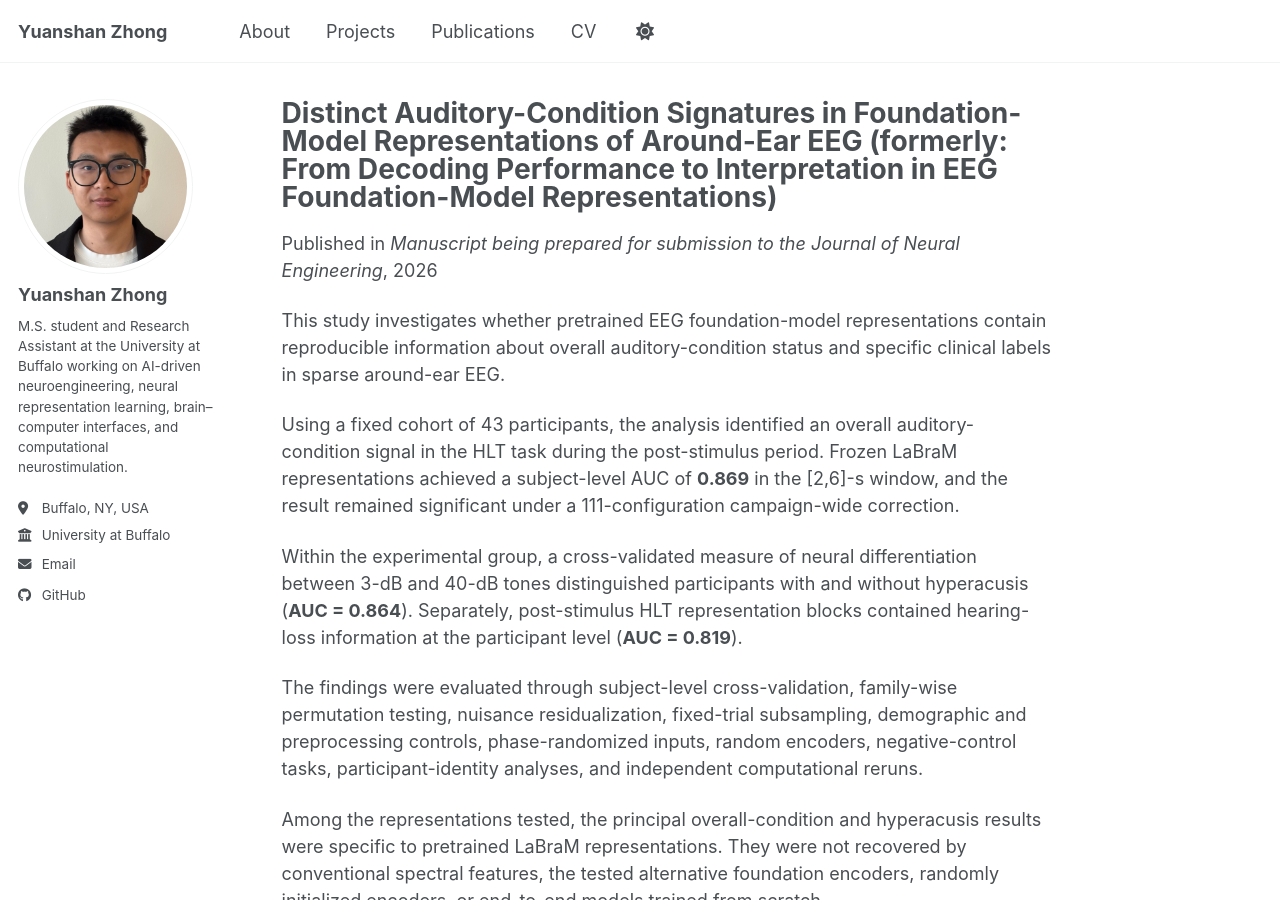
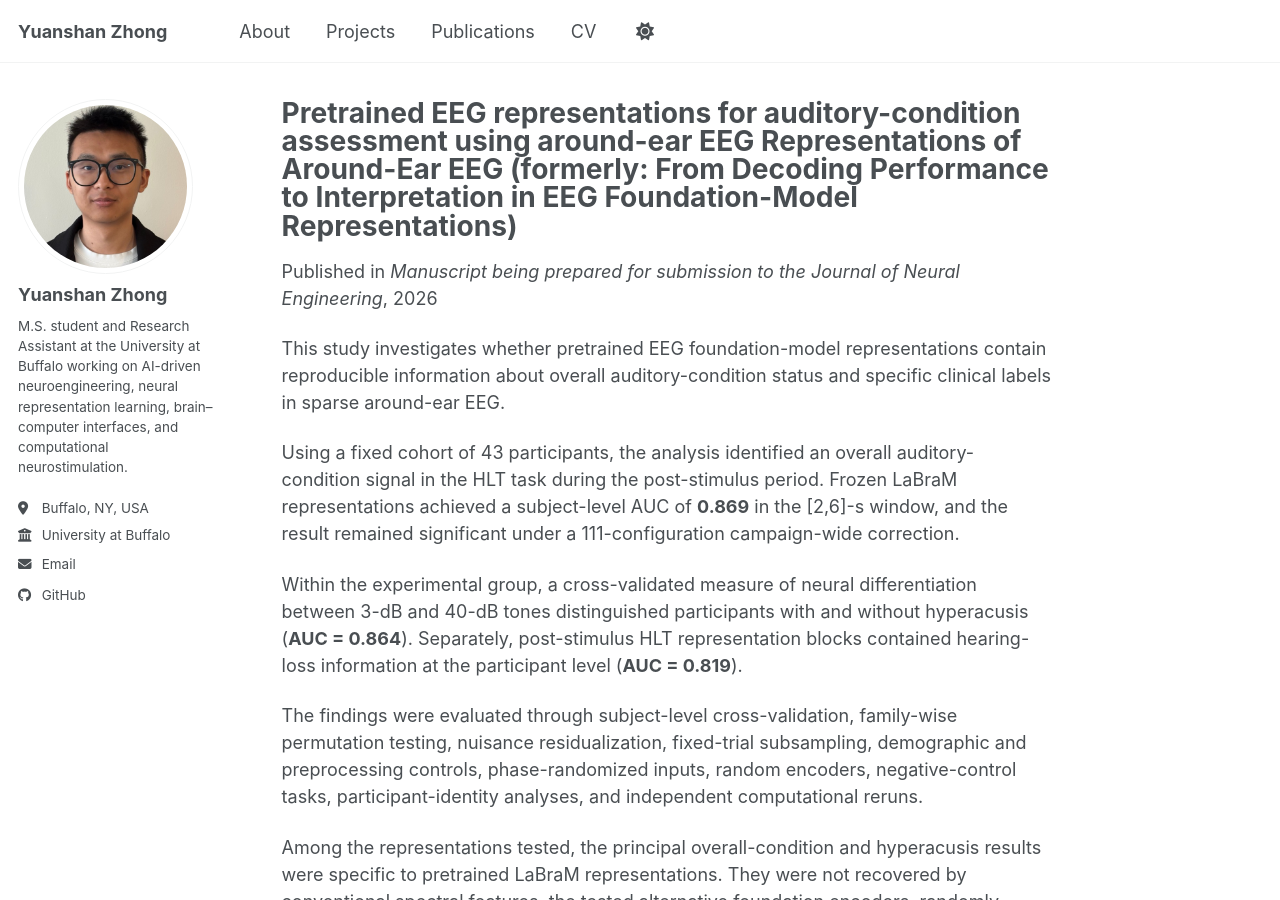
Before and after one commit to Yzhong9527/Yzhong9527.github.io, a Jekyll site: the page built from _publications/2026-09-01-eeg-foundation-model.md, in a window 1280 px wide and 900 px high. Built offline with Jekyll 4.4.1, drawn with Linux system fonts in a browser that asks for light colours; a script bundle is joined from its source files by our own code; library files that are not in the unit come from our copies.

Commit message:
Update title for EEG foundation model publication

```diff
--- a/_publications/2026-09-01-eeg-foundation-model.md
+++ b/_publications/2026-09-01-eeg-foundation-model.md
@@ -1,6 +1,6 @@
 ---
 title: >-
-  Distinct Auditory-Condition Signatures in Foundation-Model
+  Pretrained EEG representations for auditory-condition assessment using around-ear EEG
   Representations of Around-Ear EEG
   (formerly: From Decoding Performance to Interpretation in EEG
   Foundation-Model Representations)
```
